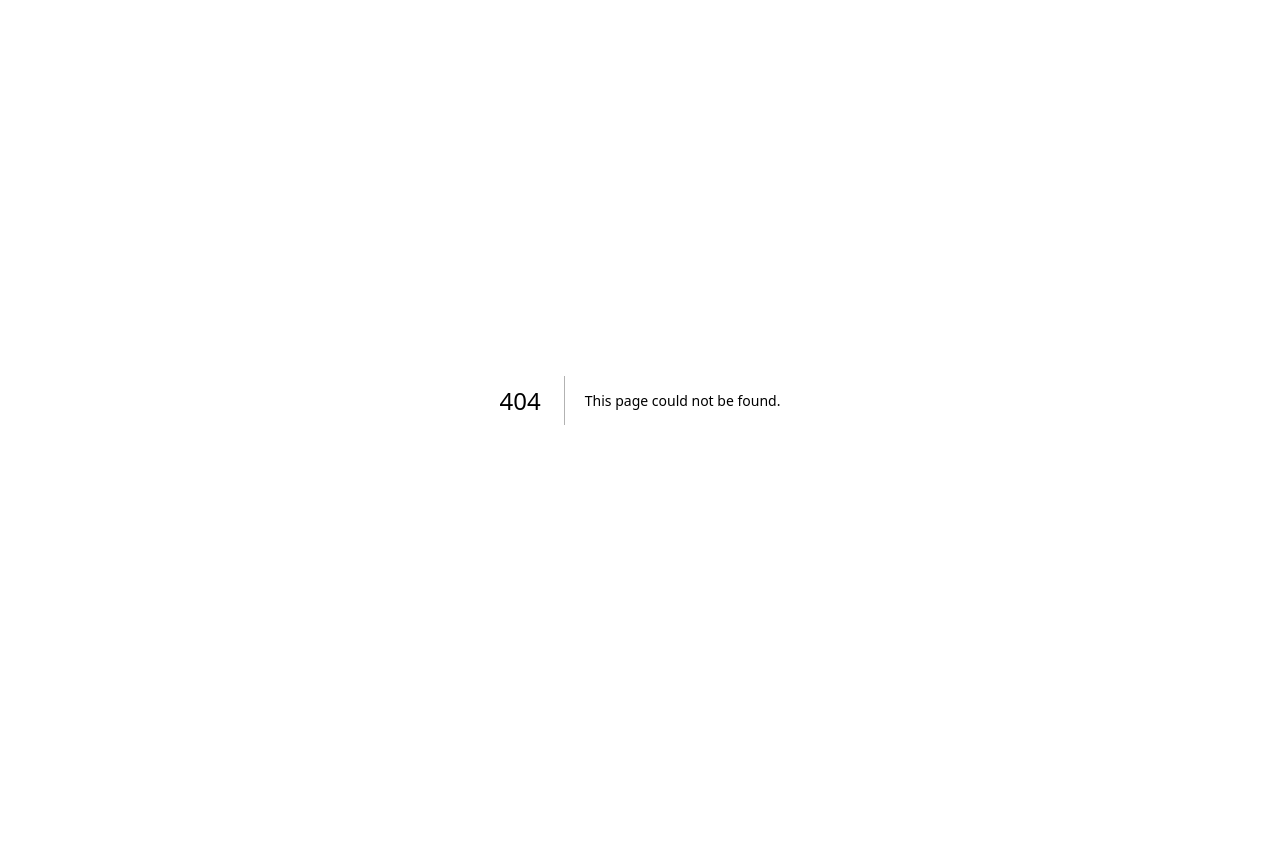
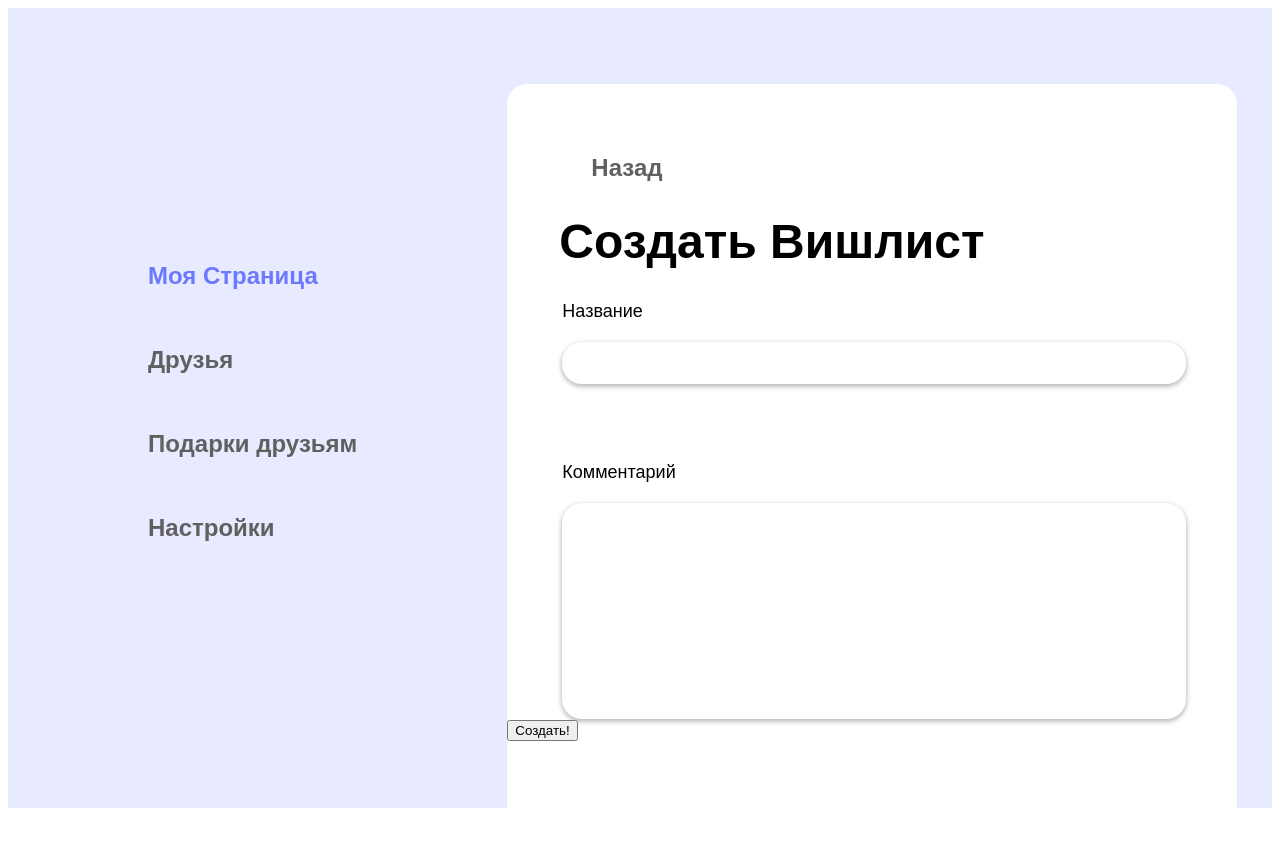
Before and after one commit to DoomGuy1818/testing-next, a Next.js app: page /wishlist in a window 1280 px wide. Before the commit this address had no page. Shown: the top 846 px of the page. Before the commit the page ends 800 px from the top, so only its background shows below. Built offline with nearby package versions, Linux system fonts and the light colour scheme.

Commit message:
started adapting

```diff
--- /dev/null
+++ b/src/app/wishlist/page.tsx
@@ -0,0 +1,9 @@
+import CreateWishlistForm from "@/components/createWishlist"
+
+export default function createWishlistPage() {
+  return(
+    <>
+      <CreateWishlistForm />
+    </>
+  );
+}
--- a/src/components/createWishlist/createWishlist.module.scss
+++ b/src/components/createWishlist/createWishlist.module.scss
@@ -2,8 +2,8 @@
 @import "../styles/mixins";
 
 .container{
-  margin-top: 150px;
-  height: 1080px;
+  // margin-top: 150px;
+  height: 100vh;
   background-color: #E8EAFF;
 }
 
--- a/src/components/createWishlist/index.tsx
+++ b/src/components/createWishlist/index.tsx
@@ -6,7 +6,7 @@ import SideNavBar from "../sideNavbar";
 import {UseGetWishlistQuery} from "@/hooks/useGetWishlistQuery";
 import {CreateWishlist} from "@/services/fetch";
 
-export default function createWishlist() {
+export default function CreateWishlistForm() {
     const [ formData , setFormData ] = useState(
         { ID: "", Name: "", UserID: "" });
 
```
Also changed, not shown: src/app/register/register.tsx (+9 -0 lines), src/app/wishlist/wishlist.tsx (deleted).
